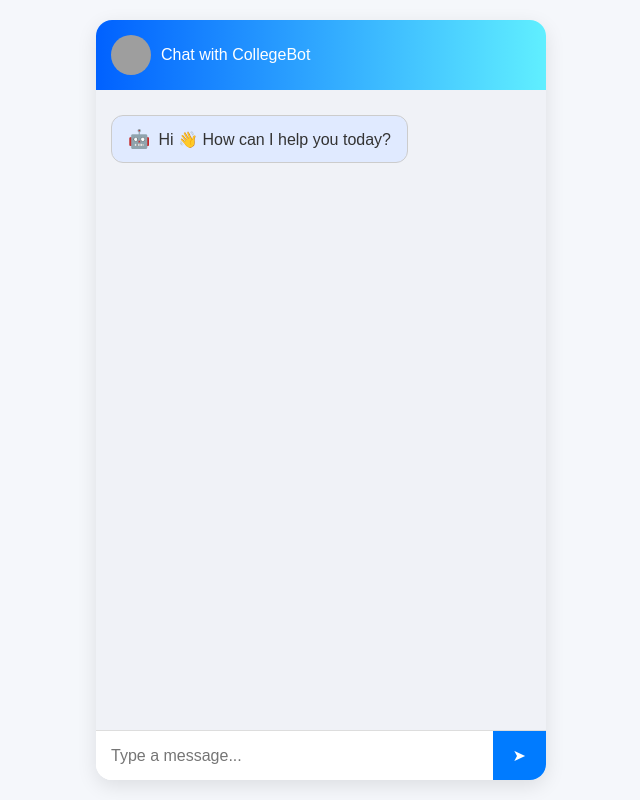
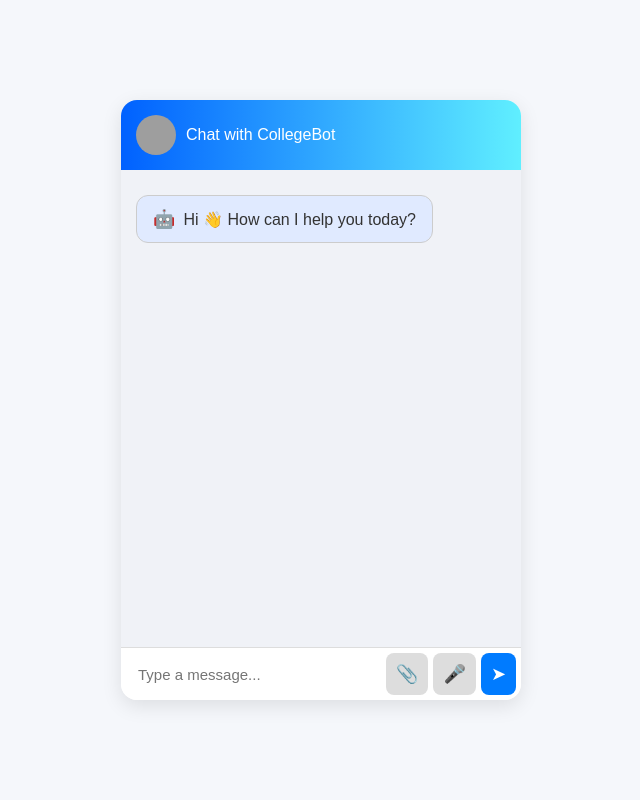
Before and after one commit to ajayyanshu/Sofia-Project, a Flask app: page / in a window 1280 px wide. Shown: the whole page, without its empty margins (319-959 px from the left). Run offline with Flask 3, Linux system fonts and the light colour scheme; grey boxes are pictures that could not be loaded.

Commit message:
Update index.html

```diff
--- a/templates/index.html
+++ b/templates/index.html
@@ -16,10 +16,8 @@
     }
 
     .chat-container {
-      width: 100%;
-      max-width: 450px;
-      height: 100%;
-      max-height: 95vh;
+      width: 400px;
+      height: 600px;
       background: #fff;
       border-radius: 16px;
       box-shadow: 0 6px 20px rgba(0,0,0,0.1);
@@ -52,7 +50,6 @@
       flex-direction: column;
     }
 
-    /* Message Common */
     .msg {
       margin: 10px 0;
       padding: 12px 16px;
@@ -65,7 +62,6 @@
       border: 1px solid #ccc;
     }
 
-    /* Bot message */
     .bot {
       background: #e0eaff;
       color: #333;
@@ -77,7 +73,6 @@
       font-size: 18px;
     }
 
-    /* User message */
     .user {
       background: #007bff;
       color: white;
@@ -85,44 +80,56 @@
       border: 1px solid #0056b3;
     }
 
-    /* Footer */
     .chat-footer {
       display: flex;
       border-top: 1px solid #ddd;
       background: white;
+      align-items: center;
+      padding: 5px;
+      gap: 5px;
     }
 
-    .chat-footer input {
+    .chat-footer input[type="text"] {
       flex: 1;
       border: none;
-      padding: 15px;
-      font-size: 16px;
+      padding: 12px;
+      font-size: 15px;
       outline: none;
+    }
+
+    .chat-footer input[type="file"] {
+      display: none;
+    }
+
+    .chat-footer label,
+    .chat-footer button,
+    .chat-footer .mic-btn {
+      background: #ddd;
+      padding: 10px;
+      border-radius: 8px;
+      cursor: pointer;
+      border: none;
+      font-size: 18px;
     }
 
     .chat-footer button {
       background: #007bff;
-      border: none;
       color: white;
-      padding: 15px 20px;
-      cursor: pointer;
-      font-size: 16px;
     }
 
     .chat-footer button:hover {
       background: #0056b3;
     }
 
-    /* Mobile full-screen */
+    .chat-footer .mic-btn.active {
+      background: red;
+      color: white;
+    }
+
     @media (max-width: 600px) {
-      body {
-        align-items: flex-start;
-      }
       .chat-container {
         width: 100%;
         height: 100vh;
-        max-width: none;
-        max-height: none;
         border-radius: 0;
       }
     }
@@ -139,35 +146,94 @@
     </div>
     <div class="chat-footer">
       <input type="text" id="message" placeholder="Type a message...">
+      <label for="fileUpload">📎</label>
+      <input type="file" id="fileUpload" accept="image/*,.pdf,.doc,.txt">
+      <button class="mic-btn" onclick="toggleMic()">🎤</button>
       <button onclick="sendMessage()">➤</button>
     </div>
   </div>
 
   <script>
+    const chatBox = document.getElementById("chat-box");
+    const input = document.getElementById("message");
+    const fileInput = document.getElementById("fileUpload");
+    let recognition;
+    let listening = false;
+
+    // Send text or file
     async function sendMessage() {
-      const input = document.getElementById("message");
-      const msg = input.value.trim();
-      if (!msg) return;
+      let msg = input.value.trim();
+      let file = fileInput.files[0];
+      if (!msg && !file) return;
 
-      const chatBox = document.getElementById("chat-box");
+      if (msg) {
+        chatBox.innerHTML += `<div class="msg user">${msg}</div>`;
+      }
+      if (file) {
+        chatBox.innerHTML += `<div class="msg user">📂 ${file.name}</div>`;
+      }
 
-      // User message
-      chatBox.innerHTML += `<div class="msg user">${msg}</div>`;
+      chatBox.scrollTop = chatBox.scrollHeight;
       input.value = "";
-      chatBox.scrollTop = chatBox.scrollHeight;
+      fileInput.value = "";
 
-      // Send to backend
+      const formData = new FormData();
+      if (msg) formData.append("message", msg);
+      if (file) formData.append("file", file);
+
       const response = await fetch("/chat", {
         method: "POST",
-        headers: { "Content-Type": "application/json" },
-        body: JSON.stringify({ message: msg })
+        body: formData
       });
 
       const data = await response.json();
 
-      // Bot reply
       chatBox.innerHTML += `<div class="msg bot">${data.reply}</div>`;
       chatBox.scrollTop = chatBox.scrollHeight;
+
+      // Optional: Speak bot reply aloud
+      const utter = new SpeechSynthesisUtterance(data.reply);
+      speechSynthesis.speak(utter);
+    }
+
+    // 🎤 Voice recognition
+    function toggleMic() {
+      if (!('webkitSpeechRecognition' in window)) {
+        alert("Voice recognition not supported in this browser");
+        return;
+      }
+
+      if (!recognition) {
+        recognition = new webkitSpeechRecognition();
+        recognition.continuous = false;
+        recognition.interimResults = false;
+        recognition.lang = "en-US";
+
+        recognition.onresult = (event) => {
+          const transcript = event.results[0][0].transcript;
+          input.value = transcript;
+          sendMessage();
+        };
+
+        recognition.onerror = () => {
+          alert("Voice recognition error!");
+        };
+
+        recognition.onend = () => {
+          document.querySelector(".mic-btn").classList.remove("active");
+          listening = false;
+        };
+      }
+
+      if (!listening) {
+        recognition.start();
+        listening = true;
+        document.querySelector(".mic-btn").classList.add("active");
+      } else {
+        recognition.stop();
+        listening = false;
+        document.querySelector(".mic-btn").classList.remove("active");
+      }
     }
   </script>
 </body>
```
